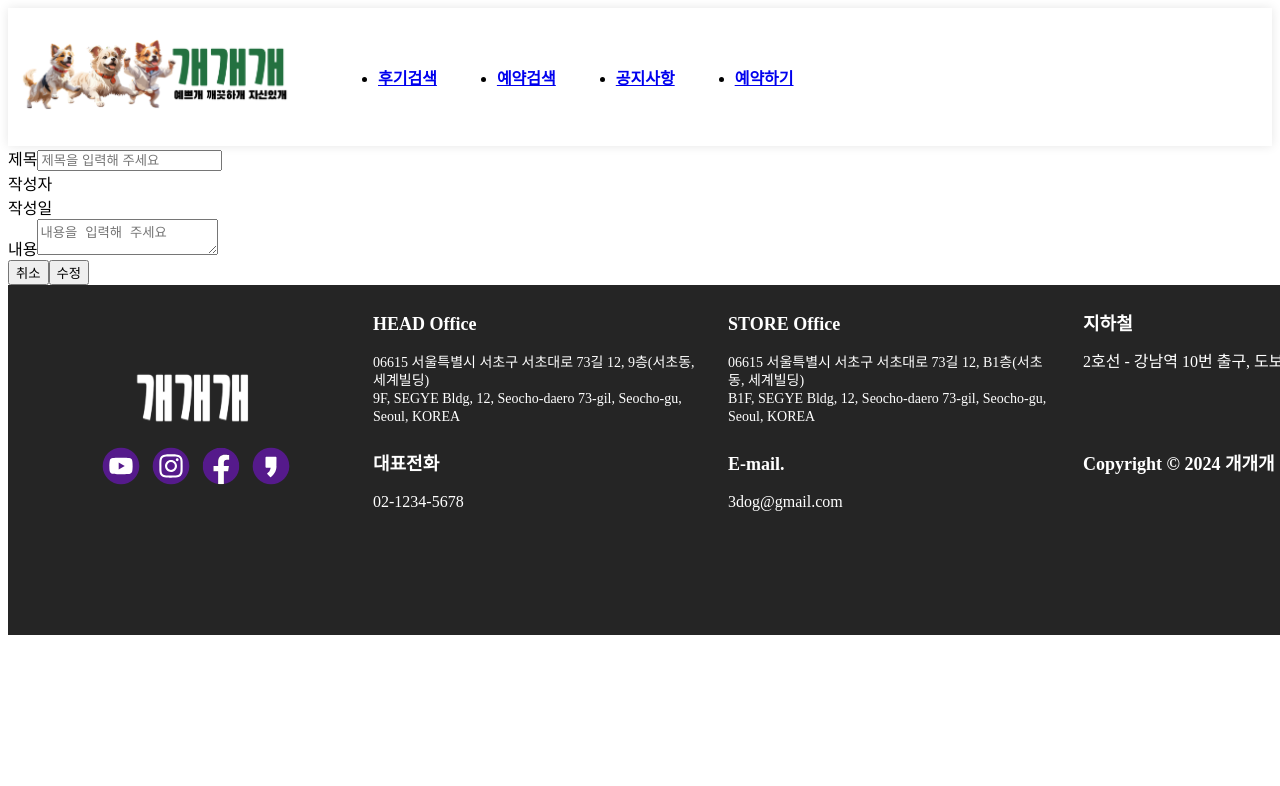
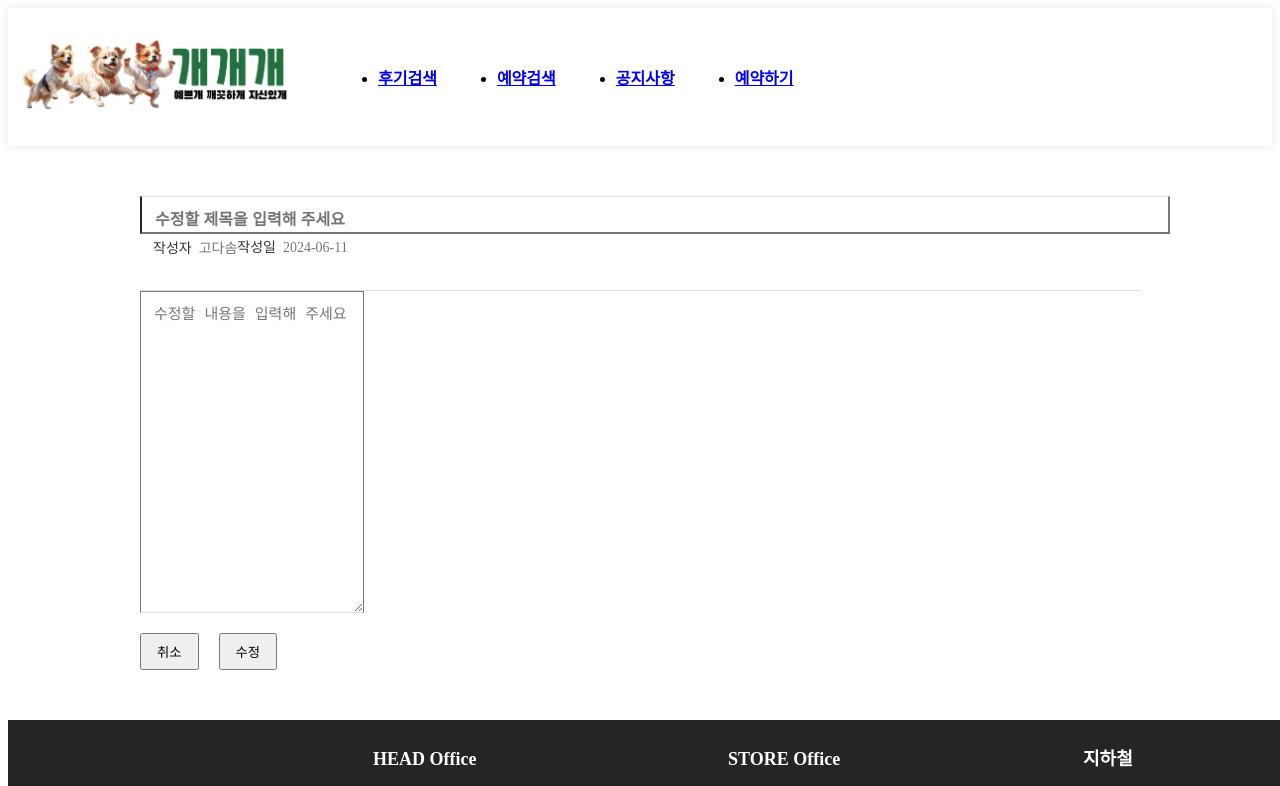
Before and after one commit to kodasom0302/vue-dogs, a Vue app: page /noticeModify/1 in a window 1280 px wide. Shown: the top 786 px of the page. Built offline with nearby package versions, Linux system fonts and the light colour scheme; no server answers; a web font is replaced by a local one.

Commit message:
2024-06-12

```diff
--- /dev/null
+++ b/src/assets/css/notice/0NoticeModifyView.css
@@ -0,0 +1,101 @@
+/* 전체 */
+#modifyFormContentAll{
+    padding: 50px 30px;
+    margin-left: auto;
+    margin-right: auto;
+    width: 1000px;
+}
+
+
+
+/* 제목 */
+#noticeModifyTitle{
+    padding: 10px 13px 0px 13px;
+    margin-bottom: 1px;
+    width: 100%;
+    border-top: 1px solid #ddd;
+    font-size: 16px;
+    font-weight: bold;
+    line-height: 25px;
+    word-break: break-all;
+}
+
+/* 해당 글 정보 칸 밑에 줄 - 작성자~작성일 */
+#notModifyPart{
+    padding: 0px 13px 30px 13px;
+    margin-top: 1px;
+    display: flex;
+    border-bottom: 1px solid #ddd;
+    font-size: 14px;
+    line-height: 23px;
+    word-break: keep-all;  /*단어 기준으로 줄 바꿈*/
+}
+
+/* 작성자~실제 작성자 묶음 */
+#writerGroup{
+    float: left;
+}
+/* 작성자 */
+#keepWriter{
+    margin-right: 7px;
+    color: #333;
+    font-weight: 500;
+    vertical-align: middle;
+}
+/* 해당 글 작성자 */
+#keepRealWriter{
+    color: #777;
+    font-weight: normal;
+    vertical-align: middle;
+}
+
+/* 작성일~실제 작성일 묶음 */
+#dateGroup{
+    float: right;
+}
+/* 작성일 */
+#keepDate{
+    float: left;
+    margin-right: 7px;
+    color: #333;
+    font-weight: 500;
+    vertical-align: middle;
+}
+/* 해당 글 작성일 */
+#keepRealDate{
+    float: left;
+    color: #777;
+    font-weight: normal;
+    vertical-align: middle;
+}
+
+
+
+/* 해당 글 내용 */
+#noticeModifyContent{
+    padding: 10px 13px 10px 13px;
+    height: 300px;
+    border-bottom: 1px solid #ddd;
+    font-size: 15px;
+    font-weight: normal;
+    vertical-align: middle;
+    overflow-y: auto;
+}
+
+#btnGroup{
+    margin-top: 20px;
+    vertical-align: middle;
+}
+/* 취소 버튼 */
+#cancelBtn{
+    padding: 7px 15px;
+    margin-right: 20px;
+    cursor: pointer;
+    text-align: center;
+}
+/* 수정 버튼 */
+#modifyBtn{
+    padding: 7px 15px;
+    cursor: pointer;
+    text-align: center;
+}
--- a/src/router/index.js
+++ b/src/router/index.js
@@ -1,8 +1,8 @@
 import { createRouter, createWebHistory } from 'vue-router'
-import NoticeListView from '../views/NoticeListView.vue'
-import NoticeReadView from '../views/NoticeReadView.vue'
+import NoticeListView from '../views/2NoticeListView.vue'
+import NoticeReadView from '../views/2NoticeReadView.vue'
 import NoticeWriteView from '../views/NoticeWriteView.vue'
-import NoticeModifyView from '../views/NoticeModifyView.vue'
+import NoticeModifyView from '../views/0NoticeModifyView.vue'
 
 const routes = [
   {
--- /dev/null
+++ b/src/views/0NoticeModifyView.vue
@@ -0,0 +1,127 @@
+<template>
+    <div>
+
+        <AppHeader />
+
+
+
+        <div id="modifyFormContentAll">
+
+            <form action="" method="" v-on:submit.prevent="modifyNotice">
+
+                <input id="noticeModifyTitle" type="text" name="title" placeholder="수정할 제목을 입력해 주세요" v-model="noticeVo.title">
+
+                <div id="notModifyPart">
+                    <div class="writerGroup">
+                        <span id="keepWriter">작성자</span>
+                        <span id="keepRealWriter">고다솜{{ noticeVo.uname }}</span>
+                    </div>
+
+                    <div class="dateGroup">
+                        <span id="keepDate">작성일</span>
+                        <span id="keepRealDate">2024-06-11{{ noticeVo.regDate }}</span>
+                    </div>
+                </div>
+
+                <textarea id="noticeModifyContent" name="content" placeholder="수정할 내용을 입력해 주세요" v-model="noticeVo.content"></textarea>
+
+                <div id="btnGroup">
+                    <button id="cancelBtn" type="button" @click="goToRead">취소</button>
+                    <button id="modifyBtn" type="submit">수정</button>
+                </div>
+
+            </form>
+
+        </div>
+
+
+
+        <AppFooter />
+
+    </div>
+</template>
+
+
+<script>
+import AppFooter from '@/components/AppFooter.vue';
+import AppHeader from '@/components/AppHeader.vue';
+import '@/assets/css/notice/0NoticeModifyView.css';
+import axios from 'axios';
+
+export default {
+    name: "NoticeModifyView",
+    components: {
+        AppFooter,
+        AppHeader
+    },
+    data() {
+        return {
+            noticeVo: {
+                no: this.$route.params.no,
+                title: "",
+                uname: "",
+                regDate: "",
+                content: ""
+            }
+        };
+    },
+    methods: {
+        readOneNotice() {
+            console.log("공지 하나 불러오기");
+
+            axios({
+                method: 'get', // put, post, delete
+                url: 'http://localhost:9010/api/notice/modify' + this.noticeVo.no,
+                headers: { "Content-Type": "application/json; charset=utf-8" }, //전송타입
+                //params: guestbookVo, //get방식 파라미터로 값이 전달
+                //data: guestbookVo, //put, post, delete 방식 자동으로 JSON으로 변환 전달
+
+                responseType: 'json' //수신타입
+            }).then(response => {
+                console.log(response); //수신데이타
+
+                this.noticeVo = response.data.apiData;
+
+            }).catch(error => {
+                console.log(error);
+            });
+        },
+        modifyNotice() {
+            console.log("수정하기");
+
+            axios({
+                method: 'put', // put, post, delete
+                url: `${this.$store.state.apiBaseUrl}/api/notice/modify`,
+                headers: { "Content-Type": "application/json; charset=utf-8" }, //전송타입
+                //params: guestbookVo, //get방식 파라미터로 값이 전달
+                data: this.noticeVo, //put, post, delete 방식 자동으로 JSON으로 변환 전달
+
+                responseType: 'json' //수신타입
+            }).then(response => {
+                console.log(response); //수신데이타
+
+                if (response.data.result == "success") {
+                    console.log("성공");
+
+                    this.$router.push("/noticeRead/" + this.$route.params.no);
+                } else {
+                    console.log(response.data.message);
+
+                    this.$router.push("/announcements");
+                }
+
+            }).catch(error => {
+                console.log(error);
+            });
+        },
+        goToRead() {
+            location.href = "/noticeRead/" + this.noticeVo.no;
+        }
+    },
+    created() {
+        this.readOneNotice();
+    }
+};
+</script>
+
+<style></style>
```
